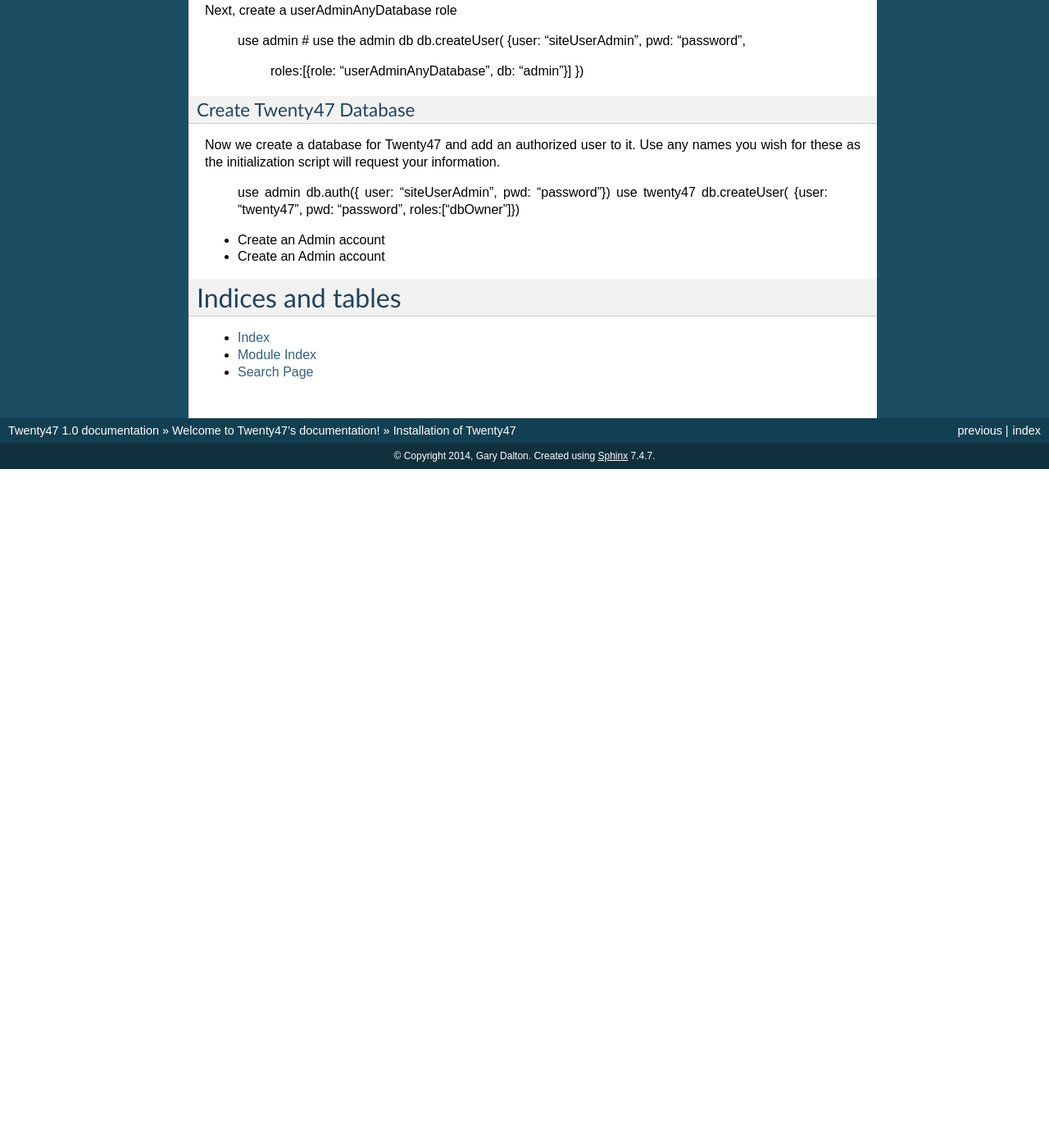
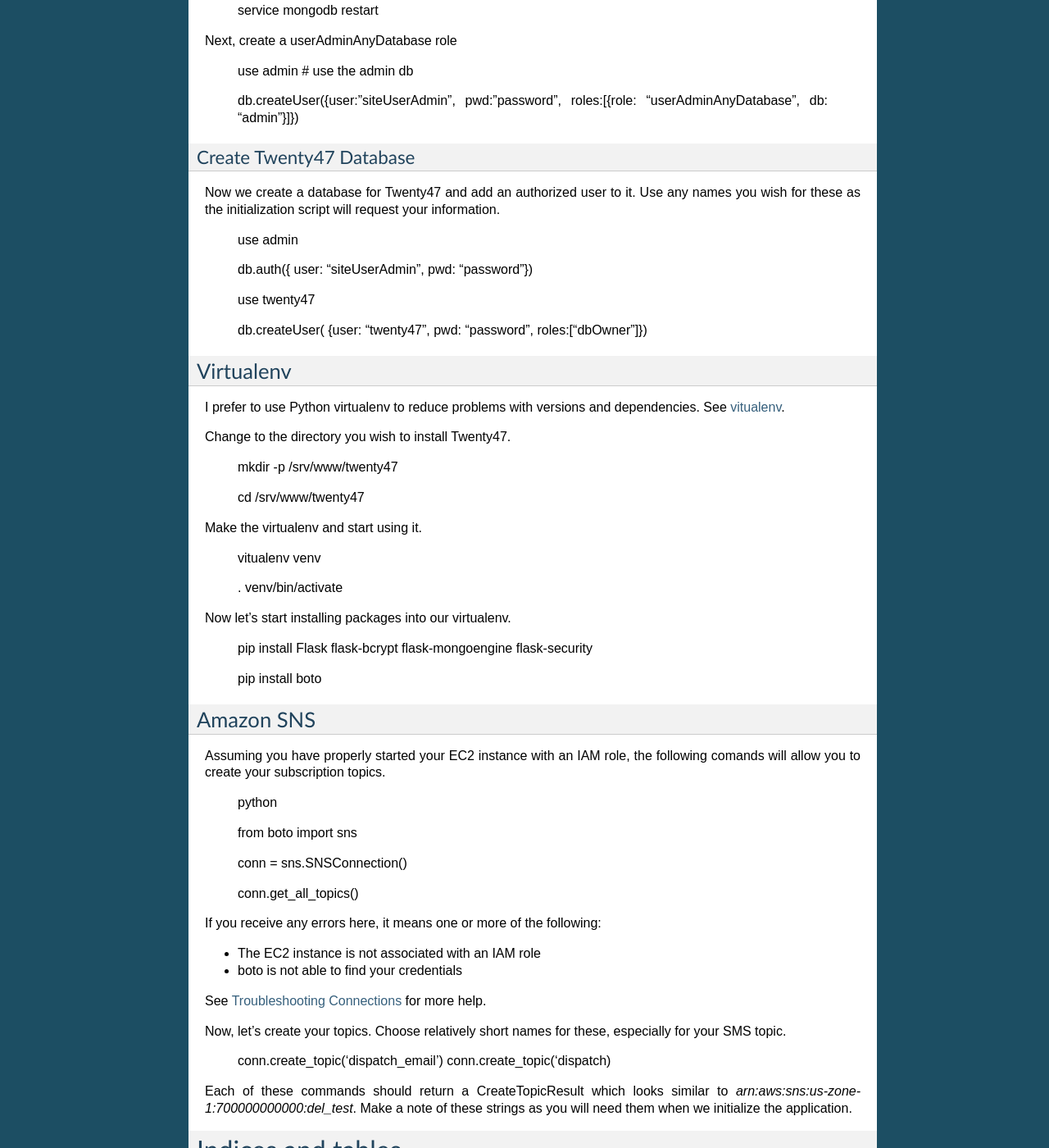
Before and after one commit to gary-dalton/Twenty47, a Sphinx documentation site: the page built from docs/installation.rst, in a window 1280 px wide and 1400 px high, scrolled down 1371 px. Shown: the whole window at 82% size. Built offline with Sphinx 7.4.7, drawn with Linux system fonts in a browser that asks for light colours; pages that are not in the unit, such as notebooks, are missing from menus; before the commit the page ends 1943 px from its top, so only the background shows below that; some of the changed text lies outside the part shown.

Commit message:
Interacting with aws:sns

```diff
--- a/docs/installation.rst
+++ b/docs/installation.rst
@@ -44,15 +44,18 @@
 =====================
 Now let's make all needed software and packages available on the server.
 Log into a secure shell on your server. All of the package updates require
-root access so I
+root access so once I am logged in.
+
     sudo -i
-once I am logged in.
 
 Basic Packages
 --------------
-    apt-get install apache2
-    apt-get install libapache2-mod-wsgi
-    apt-get install python-virtualenv
+These are just to get us started. Later, we'll do a more complete setup
+of these packages.
+
+    apt-get update
+
+    apt-get install apache2 libapache2-mod-wsgi python-virtualenv python-dev
 
 MongoDB
 --------
@@ -79,9 +82,8 @@
 Next, create a userAdminAnyDatabase role
 
     use admin   # use the admin db
-    db.createUser( {user: "siteUserAdmin", pwd: "password",
-      roles:[{role: "userAdminAnyDatabase", db: "admin"}]
-      })
+
+    db.createUser({user:"siteUserAdmin", pwd:"password", roles:[{role: "userAdminAnyDatabase", db: "admin"}]})
 
 Create Twenty47 Database
 ^^^^^^^^^^^^^^^^^^^^^^^^
@@ -90,13 +92,67 @@
 your information.
 
     use admin
+
     db.auth({ user: "siteUserAdmin", pwd: "password"})
+
     use twenty47
+
     db.createUser( {user: "twenty47", pwd: "password", roles:["dbOwner"]})
 
+Virtualenv
+----------
+I prefer to use Python virtualenv to reduce problems with versions and
+dependencies. See `vitualenv <https://virtualenv.pypa.io/en/latest/virtualenv.html/>`_.
 
-* Create an Admin account
-* Create an Admin account
+Change to the directory you wish to install Twenty47.
+
+    mkdir -p /srv/www/twenty47
+
+    cd /srv/www/twenty47
+
+Make the virtualenv and start using it.
+
+    vitualenv venv
+
+    . venv/bin/activate
+
+Now let's start installing packages into our virtualenv.
+
+    pip install Flask flask-bcrypt flask-mongoengine flask-security
+
+    pip install boto
+
+Amazon SNS
+-------------
+Assuming you have properly started your EC2 instance with an IAM role, the
+following comands will allow you to create your subscription topics.
+
+    python
+
+    from boto import sns
+
+    conn = sns.SNSConnection()
+
+    conn.get_all_topics()
+
+If you receive any errors here, it means one or more of the following:
+
+* The EC2 instance is not associated with an IAM role
+* boto is not able to find your credentials
+
+See `Troubleshooting Connections <http://docs.pythonboto.org/en/latest/getting_started.html#troubleshooting-connections/>`_
+for more help.
+
+Now, let's create your topics. Choose relatively short names for these,
+especially for your SMS topic.
+
+    conn.create_topic('dispatch_email')
+    conn.create_topic('dispatch)
+
+Each of these commands should return a CreateTopicResult which looks
+similar to *arn:aws:sns:us-zone-1:700000000000:del_test*. Make a note
+of these strings as you will need them when we initialize the application.
+
 
 
 
```
